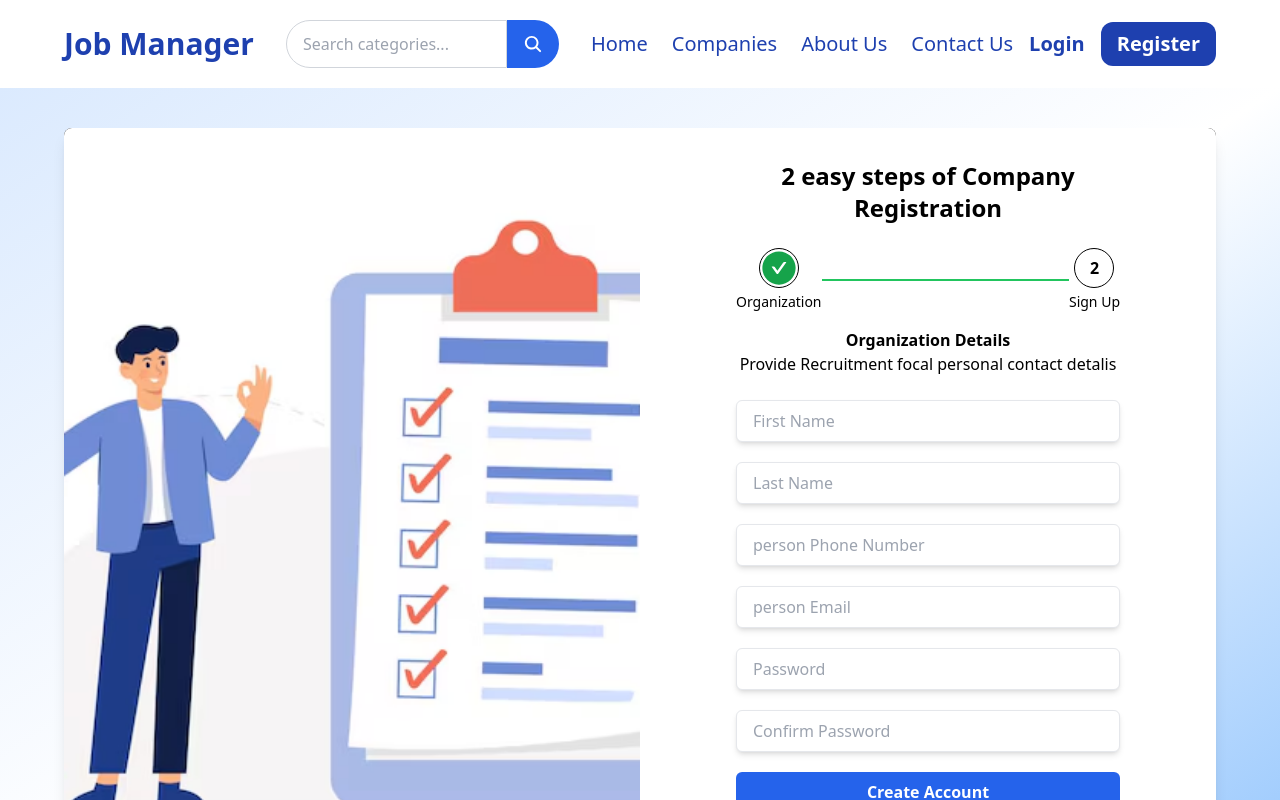
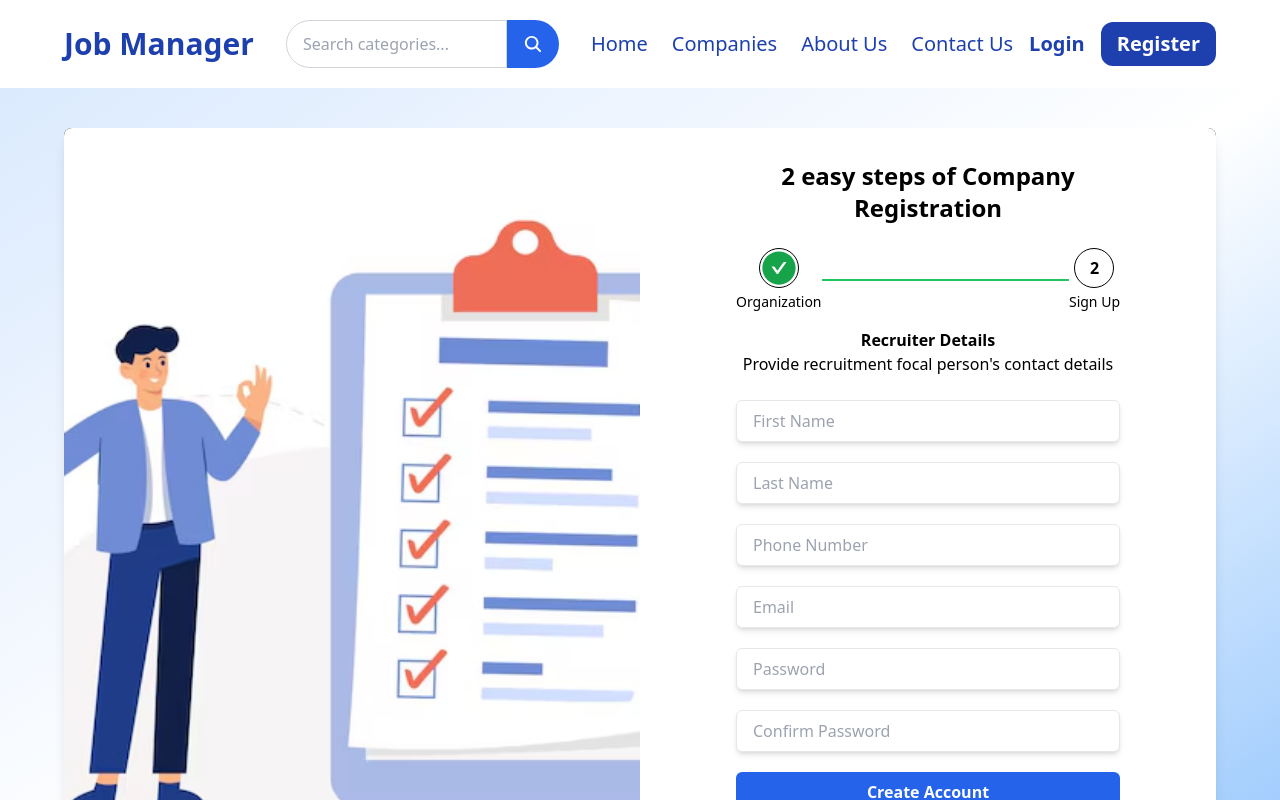
Before and after one commit to Karuna1630/JobApplicationTracker, a React (Vite) app in the folder Frontend/: page /companyR1 in a window 1280 px wide. Both pictures are taken after typing "Sample", "Sample", "Sample" into the empty fields and a click on the button "Continue". Shown: the top 800 px of the page. Built offline with nearby package versions, Linux system fonts and the light colour scheme.

Commit message:
Company and recruiter registered successfully

```diff
--- a/Frontend/src/Pages/CompanyR2.jsx
+++ b/Frontend/src/Pages/CompanyR2.jsx
@@ -1,5 +1,5 @@
-import React, { useState, useEffect } from "react";
-import { Link, useNavigate } from "react-router-dom";
+import React, { useEffect } from "react";
+import { useNavigate } from "react-router-dom";
 import { AiFillCheckCircle } from "react-icons/ai";
 import crlogo from "../assets/CR.avif";
 import Footer from "../Components/Footer";
@@ -27,11 +27,6 @@ const CompanyR2 = () => {
     phoneNumber: "",
     password: "",
     confirmPassword: "",
-    company: storedCompanyData || {
-      companyName: "",
-      location: "",
-      description: "",
-    },
   };
 
   const { values, handleBlur, handleChange, handleSubmit, errors, touched } =
@@ -40,17 +35,23 @@ const CompanyR2 = () => {
       validationSchema: CompanyUserSchema,
       onSubmit: async (values, actions) => {
         try {
-    const storedCompanyData = JSON.parse(localStorage.getItem("companyData"));
-
           const payload = {
-      ...values,
-      company: storedCompanyData, // override or add company field explicitly
+            firstName: values.firstName,
+            lastName: values.lastName,
+            email: values.email,
+            phoneNumber: values.phoneNumber,
+            password: values.password,
+            companyDto: {
+              companyName: storedCompanyData.companyName,
+              location: storedCompanyData.location,
+              description: storedCompanyData.description,
+            },
           };
 
           const response = await axiosInstance.post("/register-user", payload);
 
           if (response.data?.isSuccess) {
-      toast.success(response.data.message || "Company and recruiter registered successfully!");
+            toast.success("Company and recruiter registered successfully!");
             actions.resetForm();
             localStorage.removeItem("companyData");
             navigate("/login");
@@ -59,15 +60,13 @@ const CompanyR2 = () => {
           }
         } catch (error) {
           console.error("Registration failed:", error);
-    if (error.response && error.response.data) {
-      toast.error(error.response.data.message || "Failed to register. Please try again.");
-    } else {
-      toast.error("Failed to register. Please try again.");
+          toast.error(
+            error.response?.data?.message ||
+              "Failed to register. Please try again."
+          );
         }
-  }
-}
-
- } );
+      },
+    });
 
   return (
     <>
@@ -80,7 +79,7 @@ const CompanyR2 = () => {
 
           <div className="w-full md:w-1/2 bg-white flex items-center justify-center p-8">
             <div className="max-w-sm w-full">
-              <div className="text-center mb-6 ">
+              <div className="text-center mb-6">
                 <h2 className="text-2xl font-bold">
                   2 easy steps of Company Registration
                 </h2>
@@ -89,7 +88,9 @@ const CompanyR2 = () => {
                     <div className="h-10 w-10 rounded-full bg-white text-black border border-black flex items-center">
                       <AiFillCheckCircle className="text-green-600 text-6xl" />
                     </div>
-                    <span className="text-sm mt-1 font-medium">Organization</span>
+                    <span className="text-sm mt-1 font-medium">
+                      Organization
+                    </span>
                   </div>
 
                   <div className="flex-1 h-0.5 bg-green-500 mx-0 mt-0"></div>
@@ -102,9 +103,9 @@ const CompanyR2 = () => {
                   </div>
                 </div>
                 <div className="pt-4">
-                  <h2 className="text-1xl font-bold">Organization Details</h2>
+                  <h2 className="text-1xl font-bold">Recruiter Details</h2>
                   <h4 className="text-l">
-                    Provide Recruitment focal personal contact detalis
+                    Provide recruitment focal person's contact details
                   </h4>
                 </div>
               </div>
@@ -146,7 +147,7 @@ const CompanyR2 = () => {
                   value={values.phoneNumber}
                   onBlur={handleBlur}
                   onChange={handleChange}
-                  placeholder="person Phone Number"
+                  placeholder="Phone Number"
                   className="w-full px-4 py-2 border rounded-md focus:outline-none focus:ring-2 focus:ring-blue-400 shadow-md"
                 />
                 {errors.phoneNumber && touched.phoneNumber && (
@@ -161,7 +162,7 @@ const CompanyR2 = () => {
                   value={values.email}
                   onBlur={handleBlur}
                   onChange={handleChange}
-                  placeholder="person Email"
+                  placeholder="Email"
                   className="w-full px-4 py-2 border rounded-md focus:outline-none focus:ring-2 focus:ring-blue-400 shadow-md"
                 />
                 {errors.email && touched.email && (
@@ -208,7 +209,7 @@ const CompanyR2 = () => {
                 </button>
 
                 <p className="text-center text-sm mt-4">
-                  Already have a company account?{' '}
+                  Already have a company account?{" "}
                   <a href="/login" className="text-blue-600 hover:underline">
                     Login Here
                   </a>
@@ -223,4 +224,4 @@ const CompanyR2 = () => {
   );
 };
 
-export default CompanyR2;
+export default CompanyR2;
```
Lines whose indentation alone changed are shown as unchanged.
